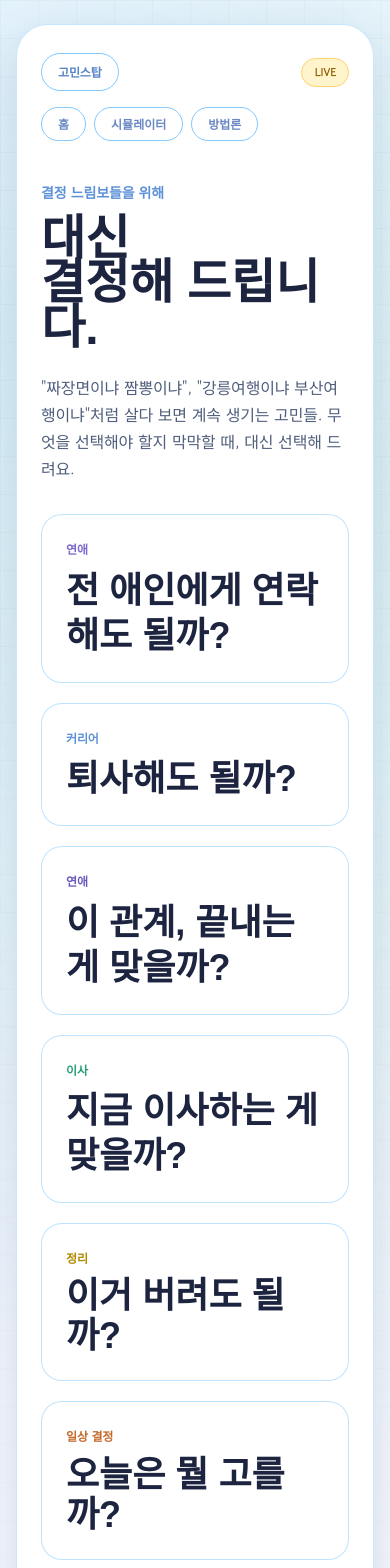
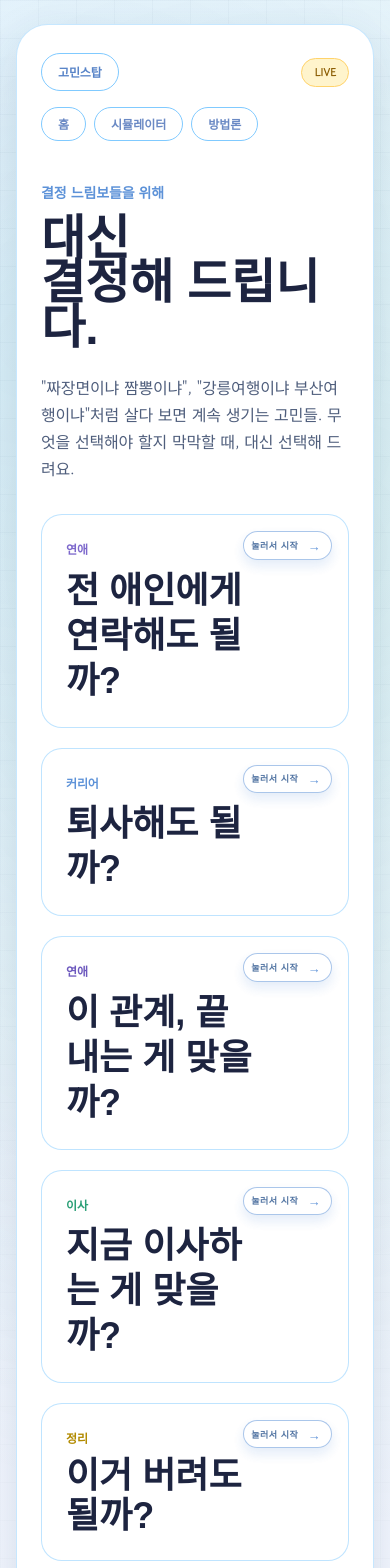
Before and after one commit to kiwi-content/decision-lab-ko, a Next.js app: page / in a window 390 px wide. Shown: the top 1568 px of the page. Built offline with nearby package versions, Linux system fonts and the light colour scheme; no server answers; a web font is replaced by a local one.

Commit message:
Add always-visible CTA hints on decision cards

```diff
--- a/app/ko/components/CardClickHint.tsx
+++ b/app/ko/components/CardClickHint.tsx
@@ -4,6 +4,7 @@ import { useEffect, useState } from "react";
 
 const CARD_HINT_DOTLOTTIE_SRC =
   "https://lottie.host/90731dcf-7506-4eb8-9c4c-151b5c8189f2/ZWqcbZIB4t.lottie";
+const RIPPLE_DURATION_MS = 3000;
 
 type CardClickHintProps = {
   className?: string;
@@ -11,6 +12,7 @@ type CardClickHintProps = {
 
 export default function CardClickHint({ className }: CardClickHintProps) {
   const [reduceMotion, setReduceMotion] = useState(false);
+  const [rippleExpired, setRippleExpired] = useState(false);
 
   useEffect(() => {
     const media = window.matchMedia("(prefers-reduced-motion: reduce)");
@@ -26,19 +28,23 @@ export default function CardClickHint({ className }: CardClickHintProps) {
     return () => media.removeListener(onChange);
   }, []);
 
-  if (reduceMotion) {
-    return (
-      <span
-        className={`decision-card-hint-badge ${className ?? ""}`}
-        aria-hidden
-      >
-        탭
-      </span>
-    );
-  }
+  useEffect(() => {
+    const timer = window.setTimeout(() => {
+      setRippleExpired(true);
+    }, RIPPLE_DURATION_MS);
+
+    return () => window.clearTimeout(timer);
+  }, []);
+
+  const showRipple = !reduceMotion && !rippleExpired;
 
   return (
-    <span className={className} aria-hidden>
+    <span className={className} data-reduce-motion={reduceMotion} aria-hidden>
+      <span className="decision-card-hint-label">눌러서 시작</span>
+      <span className="decision-card-hint-icon">
+        <span className="decision-card-hint-arrow">→</span>
+        {showRipple ? (
+          <span className="decision-card-hint-ripple">
             <dotlottie-wc
               src={CARD_HINT_DOTLOTTIE_SRC}
               autoplay
@@ -46,5 +52,8 @@ export default function CardClickHint({ className }: CardClickHintProps) {
               style={{ width: "100%", height: "100%" }}
             />
           </span>
+        ) : null}
+      </span>
+    </span>
   );
 }
--- a/app/ko/ko.css
+++ b/app/ko/ko.css
@@ -88,28 +88,82 @@
 }
 
 .ko-theme .decision-card .decision-card-hint {
-  opacity: 0.85;
-  transform: scale(1);
-  transition: transform 0.18s ease, opacity 0.18s ease;
+  display: inline-flex;
+  align-items: center;
+  gap: 0.35rem;
+  border: 1px solid rgba(93, 146, 216, 0.55);
+  border-radius: 999px;
+  background: rgba(255, 255, 255, 0.92);
+  box-shadow: 0 6px 12px rgba(93, 146, 216, 0.18);
+  padding: 0.25rem 0.5rem;
+  opacity: 0.96;
+  transform: translateY(0);
+  transition: transform 0.18s ease, box-shadow 0.18s ease, opacity 0.18s ease;
 }
 
 .ko-theme .decision-card:hover .decision-card-hint {
+  box-shadow: 0 8px 16px rgba(93, 146, 216, 0.25);
   opacity: 1;
-  transform: scale(1.07);
+  transform: translateY(-1px);
 }
 
-.ko-theme .decision-card-hint-badge {
+.ko-theme .decision-card-hint-label {
+  color: #4b6f9f;
+  font-size: 10px;
+  font-weight: 800;
+  letter-spacing: 0.05em;
+  line-height: 1;
+  white-space: nowrap;
+}
+
+.ko-theme .decision-card-hint-icon {
+  position: relative;
   display: inline-flex;
   align-items: center;
   justify-content: center;
-  border: 1px solid rgba(93, 146, 216, 0.6);
-  border-radius: 999px;
-  background: rgba(255, 255, 255, 0.9);
+  width: 20px;
+  height: 20px;
+}
+
+.ko-theme .decision-card-hint-arrow {
   color: #5d92d8;
-  font-size: 10px;
-  font-weight: 700;
-  letter-spacing: 0.08em;
-  text-transform: uppercase;
+  font-size: 13px;
+  font-weight: 800;
+  line-height: 1;
+  animation: hintNudge 1.2s ease-in-out infinite;
+}
+
+.ko-theme .decision-card-hint-ripple {
+  position: absolute;
+  inset: -6px;
+}
+
+.ko-theme .decision-card-hint[data-reduce-motion="true"] .decision-card-hint-arrow {
+  animation: none;
+}
+
+.ko-theme .decision-card-hint[data-reduce-motion="true"] .decision-card-hint-ripple {
+  display: none;
+}
+
+@media (max-width: 640px) {
+  .ko-theme .decision-card-hint-label {
+    font-size: 9px;
+  }
+
+  .ko-theme .decision-card .decision-card-hint {
+    padding: 0.2rem 0.45rem;
+  }
+}
+
+@keyframes hintNudge {
+  0%,
+  100% {
+    transform: translateX(0);
+  }
+  50% {
+    transform: translateX(2px);
+  }
 }
 
 @keyframes twinkle {
--- a/app/ko/page.tsx
+++ b/app/ko/page.tsx
@@ -103,23 +103,23 @@ export default function KoreanHome() {
         </div>
 
         <div id="simulators" className="grid gap-5 md:grid-cols-2 scroll-mt-20">
-          <Link href="/text-my-ex" className="card-pop decision-card fade-in-up relative bg-[#f893e1]/30 p-6">
-            <CardClickHint className="decision-card-hint pointer-events-none absolute right-4 top-4 h-11 w-11" />
+          <Link href="/text-my-ex" className="card-pop decision-card fade-in-up relative bg-[#f893e1]/30 p-6 pr-24 sm:pr-28">
+            <CardClickHint className="decision-card-hint pointer-events-none absolute right-4 top-4" />
             <p className="mb-2 text-xs font-bold uppercase tracking-wider text-[#7d68cc]">연애</p>
             <h2 className="display-font text-4xl font-bold leading-tight text-[#1d2440]">전 애인에게 연락해도 될까?</h2>
           </Link>
-          <Link href="/quit-my-job" className="card-pop decision-card fade-in-up relative bg-[#80caff]/30 p-6">
-            <CardClickHint className="decision-card-hint pointer-events-none absolute right-4 top-4 h-11 w-11" />
+          <Link href="/quit-my-job" className="card-pop decision-card fade-in-up relative bg-[#80caff]/30 p-6 pr-24 sm:pr-28">
+            <CardClickHint className="decision-card-hint pointer-events-none absolute right-4 top-4" />
             <p className="mb-2 text-xs font-bold uppercase tracking-wider text-[#5d92d8]">커리어</p>
             <h2 className="display-font text-4xl font-bold leading-tight text-[#1d2440]">퇴사해도 될까?</h2>
           </Link>
-          <Link href="/break-up" className="card-pop decision-card fade-in-up relative bg-[#a180ff]/24 p-6">
-            <CardClickHint className="decision-card-hint pointer-events-none absolute right-4 top-4 h-11 w-11" />
+          <Link href="/break-up" className="card-pop decision-card fade-in-up relative bg-[#a180ff]/24 p-6 pr-24 sm:pr-28">
+            <CardClickHint className="decision-card-hint pointer-events-none absolute right-4 top-4" />
             <p className="mb-2 text-xs font-bold uppercase tracking-wider text-[#6d59be]">연애</p>
             <h2 className="display-font text-4xl font-bold leading-tight text-[#1d2440]">이 관계, 끝내는 게 맞을까?</h2>
           </Link>
-          <Link href="/move" className="card-pop decision-card fade-in-up relative bg-[#91e5b3]/28 p-6">
-            <CardClickHint className="decision-card-hint pointer-events-none absolute right-4 top-4 h-11 w-11" />
+          <Link href="/move" className="card-pop decision-card fade-in-up relative bg-[#91e5b3]/28 p-6 pr-24 sm:pr-28">
+            <CardClickHint className="decision-card-hint pointer-events-none absolute right-4 top-4" />
             <p className="mb-2 text-xs font-bold uppercase tracking-wider text-[#2a9f76]">이사</p>
             <h2 className="display-font text-4xl font-bold leading-tight text-[#1d2440]">지금 이사하는 게 맞을까?</h2>
           </Link>
@@ -127,13 +127,13 @@ export default function KoreanHome() {
 
         <div className="mt-5">
           <div className="grid gap-5 md:grid-cols-2">
-            <Link href="/throw-away" className="card-pop decision-card fade-in-up relative block bg-[#ffe878]/42 p-6">
-              <CardClickHint className="decision-card-hint pointer-events-none absolute right-4 top-4 h-11 w-11" />
+            <Link href="/throw-away" className="card-pop decision-card fade-in-up relative block bg-[#ffe878]/42 p-6 pr-24 sm:pr-28">
+              <CardClickHint className="decision-card-hint pointer-events-none absolute right-4 top-4" />
               <p className="mb-2 text-xs font-bold uppercase tracking-wider text-[#b28b00]">정리</p>
               <h2 className="display-font text-4xl font-bold text-[#1d2440]">이거 버려도 될까?</h2>
             </Link>
-            <Link href="/small-choices" className="card-pop decision-card fade-in-up relative block bg-[#ffc7a3]/40 p-6">
-              <CardClickHint className="decision-card-hint pointer-events-none absolute right-4 top-4 h-11 w-11" />
+            <Link href="/small-choices" className="card-pop decision-card fade-in-up relative block bg-[#ffc7a3]/40 p-6 pr-24 sm:pr-28">
+              <CardClickHint className="decision-card-hint pointer-events-none absolute right-4 top-4" />
               <p className="mb-2 text-xs font-bold uppercase tracking-wider text-[#c46a2b]">일상 결정</p>
               <h2 className="display-font text-4xl font-bold text-[#1d2440]">오늘은 뭘 고를까?</h2>
             </Link>
```
Lines whose indentation alone changed are shown as unchanged.
